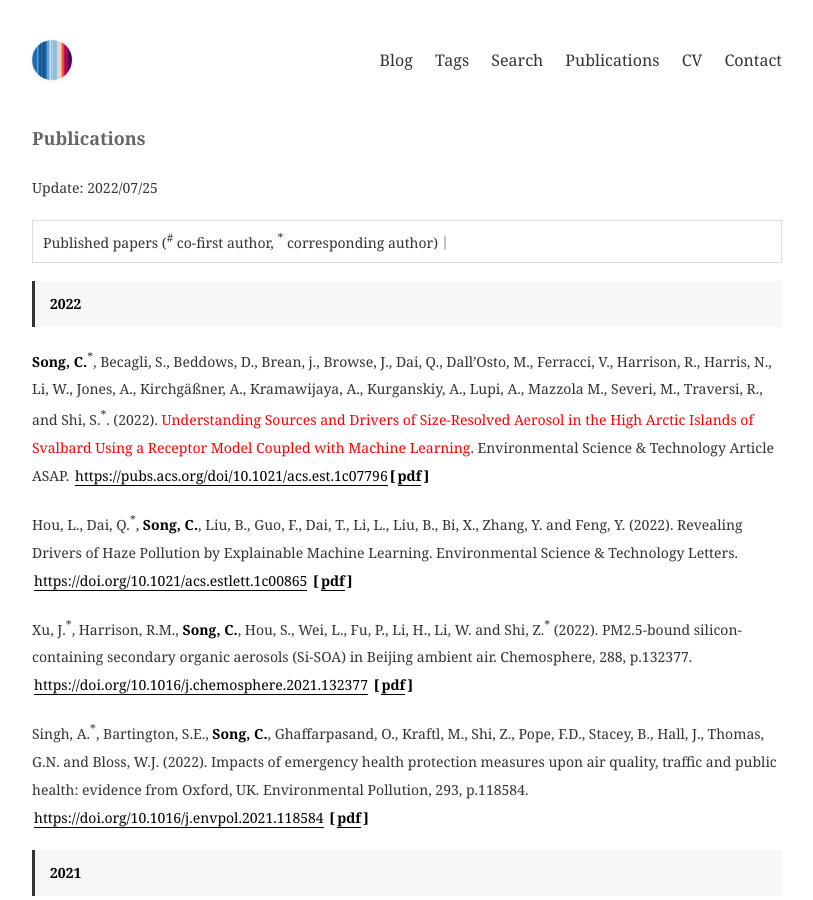
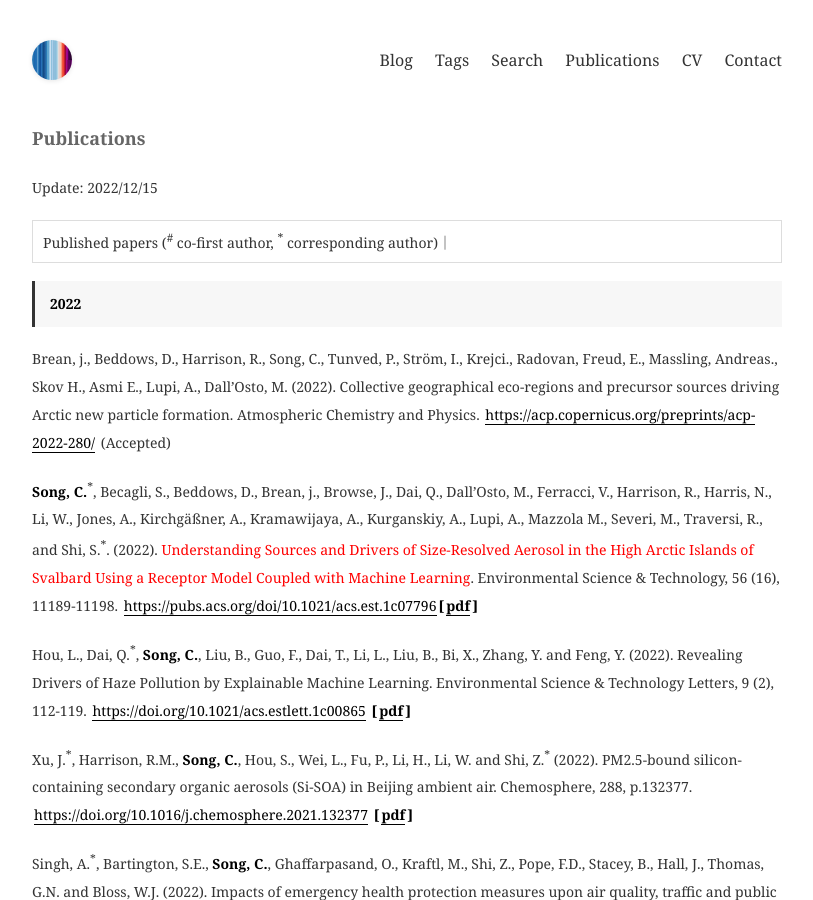
Before and after one commit to songair/Congbo, a Jekyll site: the page built from pages/publications.md, in a window 1280 px wide and 900 px high. Shown: the whole window, without its empty margins (233-1046 px from the left). Built offline with Jekyll 4.4.1, drawn with Linux system fonts in a browser that asks for light colours.

Commit message:
Update publications.md

```diff
--- a/pages/publications.md
+++ b/pages/publications.md
@@ -3,7 +3,7 @@ layout: mypost
 title: Publications
 ---
 
-Update: 2022/07/25
+Update: 2022/12/15
 
 |Published papers (<sup>#</sup> co-first author, <sup>*</sup> corresponding author)｜
 
@@ -14,10 +14,12 @@ Update: 2022/07/25
 
 > **2022**
 
+Brean, j., Beddows, D., Harrison, R., Song, C., Tunved, P., Ström, I., Krejci., Radovan, Freud, E., Massling, Andreas., Skov H., Asmi E., Lupi, A., Dall’Osto, M. (2022). Collective geographical eco-regions and precursor sources driving Arctic new particle formation. Atmospheric Chemistry and Physics. <https://acp.copernicus.org/preprints/acp-2022-280/> (Accepted)
+
 **Song, C.**<sup>*</sup>, Becagli, S., Beddows, D., Brean, j., Browse, J., Dai, Q., Dall’Osto, M., Ferracci, V., Harrison, R., Harris, N., Li, W., Jones, A., Kirchgäßner, A., Kramawijaya, A., Kurganskiy, A., Lupi, A., Mazzola M., Severi, M., Traversi, R., and Shi, S.<sup>*</sup>. (2022). <span style="color:red;">Understanding Sources and Drivers of Size-Resolved Aerosol in the High Arctic Islands of Svalbard Using a Receptor Model Coupled with Machine Learning</span>.
-Environmental Science & Technology Article ASAP. <https://pubs.acs.org/doi/10.1021/acs.est.1c07796>**[[pdf]({{site.baseurl}}/static/papers/acs.est.1c07796.pdf)]**
+Environmental Science & Technology, 56 (16), 11189-11198. <https://pubs.acs.org/doi/10.1021/acs.est.1c07796>**[[pdf]({{site.baseurl}}/static/papers/acs.est.1c07796.pdf)]**
 
-Hou, L., Dai, Q.<sup>*</sup>, **Song, C.**, Liu, B., Guo, F., Dai, T., Li, L., Liu, B., Bi, X., Zhang, Y. and Feng, Y. (2022). Revealing Drivers of Haze Pollution by Explainable Machine Learning. Environmental Science & Technology Letters. <https://doi.org/10.1021/acs.estlett.1c00865> **[[pdf]({{site.baseurl}}/static/papers/acs.estlett.1c00865.pdf)]**
+Hou, L., Dai, Q.<sup>*</sup>, **Song, C.**, Liu, B., Guo, F., Dai, T., Li, L., Liu, B., Bi, X., Zhang, Y. and Feng, Y. (2022). Revealing Drivers of Haze Pollution by Explainable Machine Learning. Environmental Science & Technology Letters, 9 (2), 112-119.  <https://doi.org/10.1021/acs.estlett.1c00865> **[[pdf]({{site.baseurl}}/static/papers/acs.estlett.1c00865.pdf)]**
 
 Xu, J.<sup>*</sup>, Harrison, R.M., **Song, C.**, Hou, S., Wei, L., Fu, P., Li, H., Li, W. and Shi, Z.<sup>*</sup> (2022). PM2.5-bound silicon-containing secondary organic aerosols (Si-SOA) in Beijing ambient air. Chemosphere, 288, p.132377. <https://doi.org/10.1016/j.chemosphere.2021.132377> **[[pdf]({{site.baseurl}}/static/papers/1-s2.0-S0045653521028496.pdf)]**
 
```
